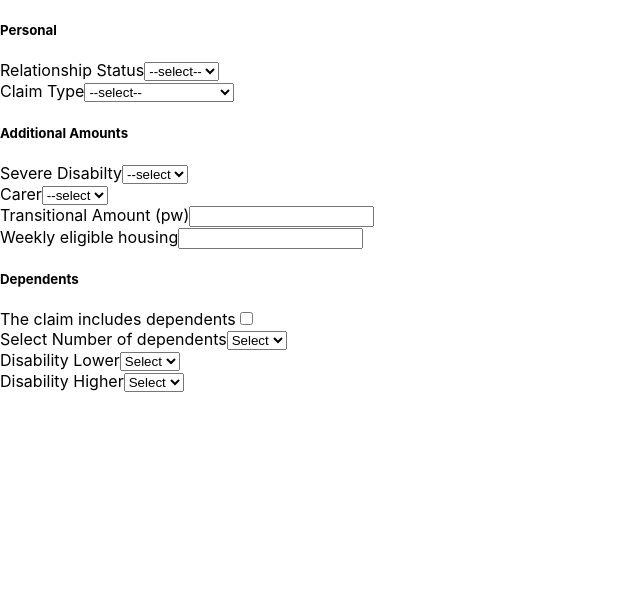
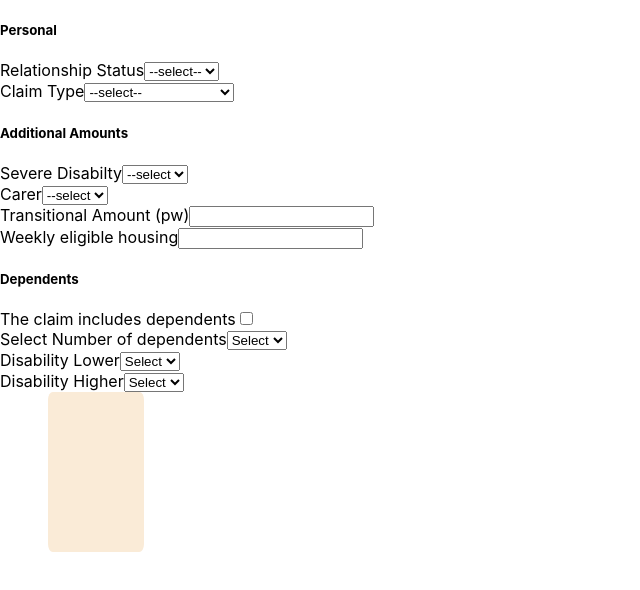
Before and after one commit to dnlstronge/pccalc, a React (Create React App) app: page / in a window 1280 px wide. Shown: the top 590 px of the page, without its empty margins (0-640 px from the left). Built offline with nearby package versions, Linux system fonts and the light colour scheme.

Commit message:
[x] - add panel to check state is updating

```diff
--- a/src/Components/Main/Main.js
+++ b/src/Components/Main/Main.js
@@ -23,6 +23,12 @@ const Main = (props) => {
             <Additional/>
             <Housing/>
             <Children/>
+            <div className={classes.statecontainer}>
+                <p className={classes.state_p}></p>
+                <p className={classes.state_p}></p>
+                <p className={classes.state_p}></p>
+                <p className={classes.state_p}></p>
+            </div>
         </Fragment>
     )
 }
--- a/src/Components/Main/Main.module.css
+++ b/src/Components/Main/Main.module.css
@@ -2,3 +2,12 @@
     display: flex;
     flex-direction: column;
 }
+.statecontainer {
+    display: flex;
+    flex-direction: column;
+    height: 10rem;
+    width: 6rem;
+    background-color: antiquewhite;
+    border-radius: 5%;
+    margin-left: 3rem;
+}
```
